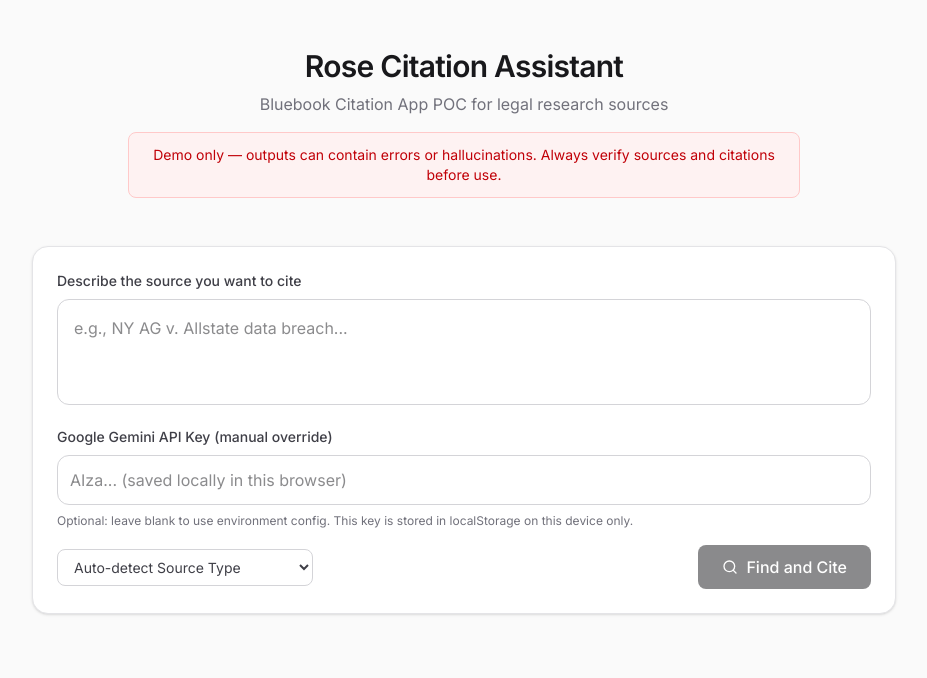
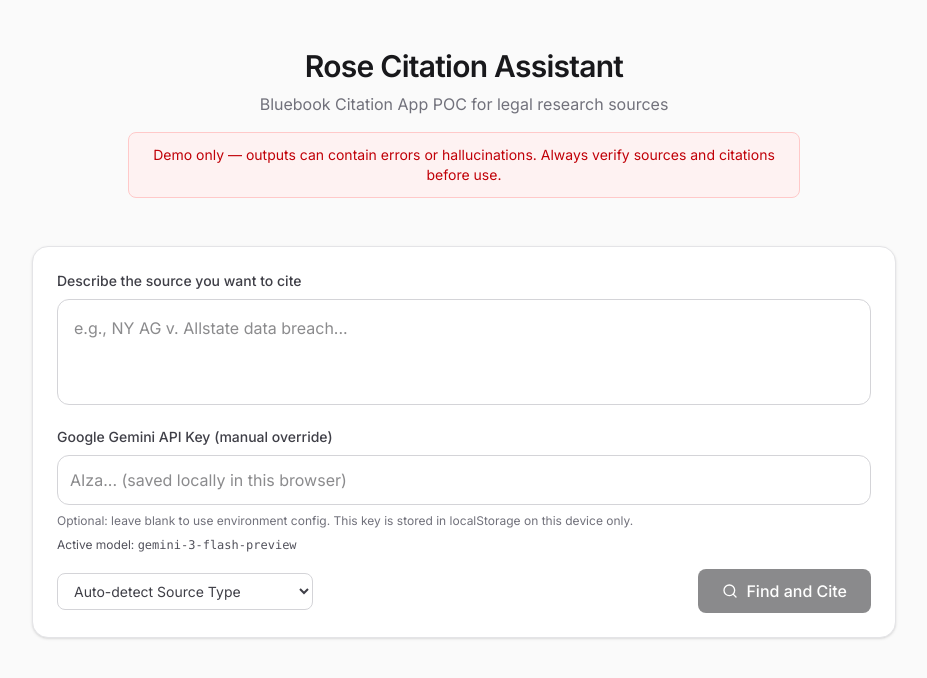
Before and after one commit to augmentedthinker/citation, a React (Vite) app: page / in a window 1280 px wide. Shown: the top 678 px of the page, without its empty margins (176-1103 px from the left). Built offline with nearby package versions, Linux system fonts and the light colour scheme; a web font is replaced by a local one.

Commit message:
Show active model ID label while keeping default Gemini 3.0 Flash

```diff
--- a/src/App.tsx
+++ b/src/App.tsx
@@ -149,9 +149,26 @@ export default function App() {
               <p className="text-xs text-zinc-500 mt-2">
                 Optional: leave blank to use environment config. This key is stored in localStorage on this device only.
               </p>
+              <p className="text-xs text-zinc-600 mt-2">
+                Active model: <span className="font-mono">{modelId}</span>
+              </p>
             </div>
 
             <div className="flex flex-col sm:flex-row gap-4 items-start sm:items-center justify-between w-full">
+              <div className="hidden" aria-hidden="true">
+                <label htmlFor="modelId" className="sr-only">Model</label>
+                <select
+                  id="modelId"
+                  value={modelId}
+                  onChange={(e) => setModelId(e.target.value as CitationModelId)}
+                >
+                  <option value="gemini-3.1-pro-preview-customtools">Gemini 3.1 Pro (Tools)</option>
+                  <option value="gemini-3.1-pro-preview">Gemini 3.1 Pro Preview</option>
+                  <option value="gemini-3-flash-preview">Gemini 3.0 Flash</option>
+                  <option value="gemini-2.5-flash">Gemini 2.5 Flash</option>
+                </select>
+              </div>
+
               <div className="w-full sm:w-64">
                 <label htmlFor="typeHint" className="sr-only">Source Type Hint</label>
                 <select
```
